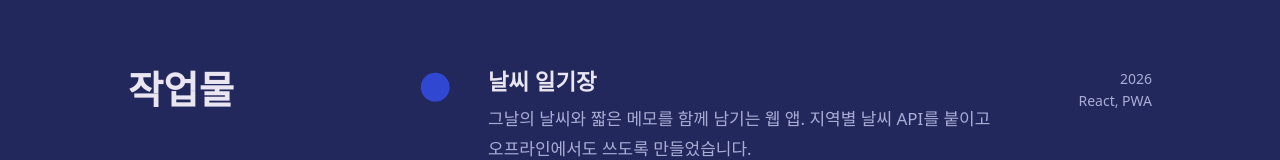
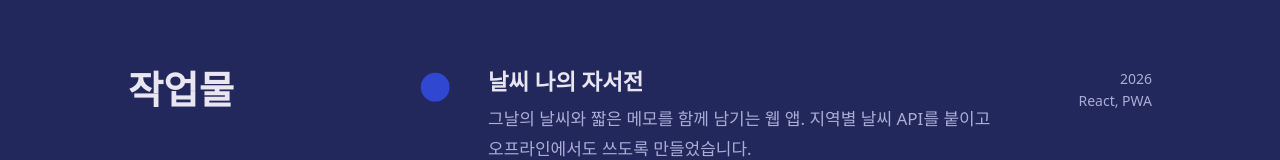
Before and after one commit to bravoyoo09-a11y/test1, a plain HTML site: page index.html in a window 1280 px wide. Shown: the part 887-1047 px from the top of the page. Drawn offline with Linux system fonts and the light colour scheme; a web font is replaced by a local one.

Commit message:
작업물 변경

```diff
--- a/index.html
+++ b/index.html
@@ -65,7 +65,7 @@
         <li class="project" data-shape="circle">
           <span class="glyph" aria-hidden="true"></span>
           <div class="project-body">
-            <h3><a href="https://github.com/" target="_blank" rel="noopener">날씨 일기장</a></h3>
+            <h3><a href="https://github.com/" target="_blank" rel="noopener">날씨 나의 자서전</a></h3>
             <p>그날의 날씨와 짧은 메모를 함께 남기는 웹 앱. 지역별 날씨 API를 붙이고 오프라인에서도 쓰도록 만들었습니다.</p>
           </div>
           <p class="project-meta"><span>2026</span><span>React, PWA</span></p>
```
